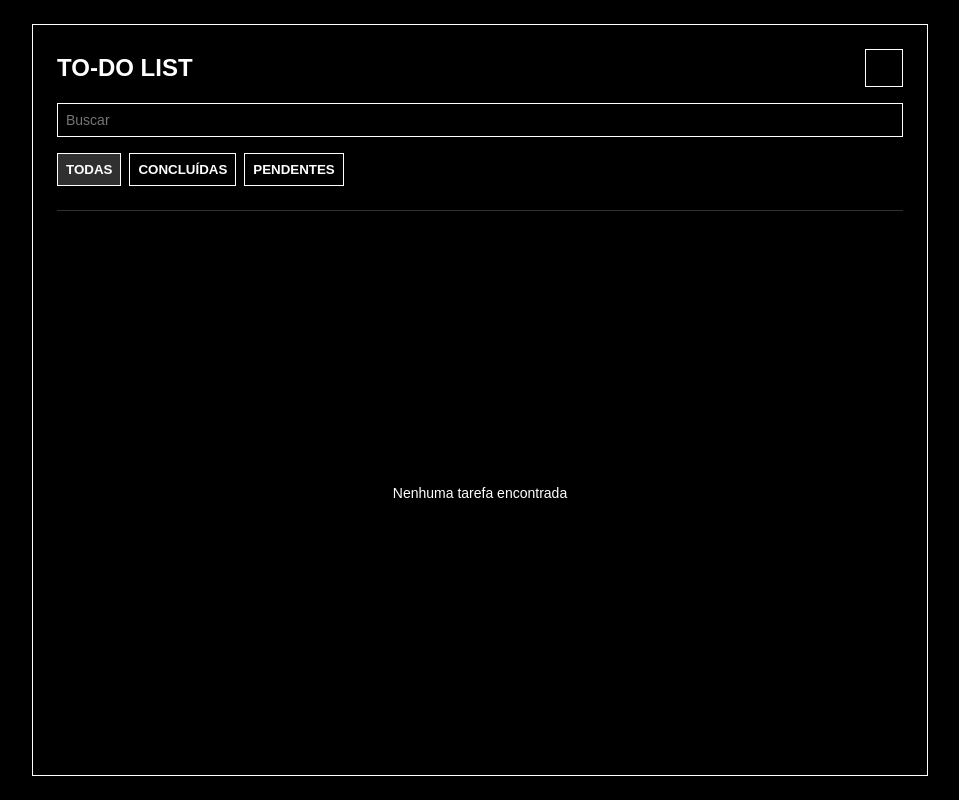
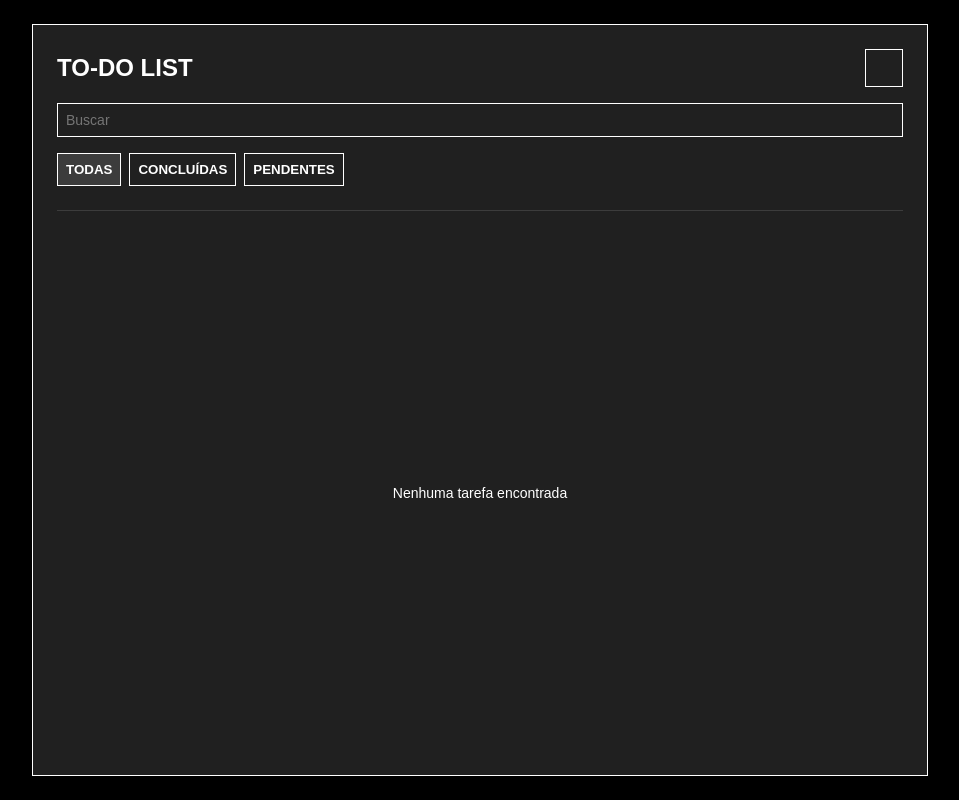
Before and after one commit to felipe-coletti/to-do-list, a React (Vite) app: page / in a window 1280 px wide. Shown: the whole page, without its empty margins (160-1119 px from the left). Built offline with nearby package versions, Linux system fonts and the light colour scheme; some icons are missing.

Commit message:
fix: update background color of content and harmonize foreground color variables

```diff
--- a/src/App.module.css
+++ b/src/App.module.css
@@ -8,7 +8,7 @@
 }
 
 .content {
-	background-color: var(--color-background);
+	background-color: var(--color-foreground-soft);
 	border: 1px solid var(--color-foreground);
 	display: flex;
 	flex-direction: column;
--- a/src/index.css
+++ b/src/index.css
@@ -3,8 +3,8 @@
 	--color-background: #000;
 	--color-background-soft: #00000095;
 	--color-foreground: #fff;
-	--color-foreground-hover: #ffffff20;
-	--color-foreground-soft: #ffffff30;
+	--color-foreground-hover: #ffffff10;
+	--color-foreground-soft: #ffffff20;
 }
 
 * {
```
